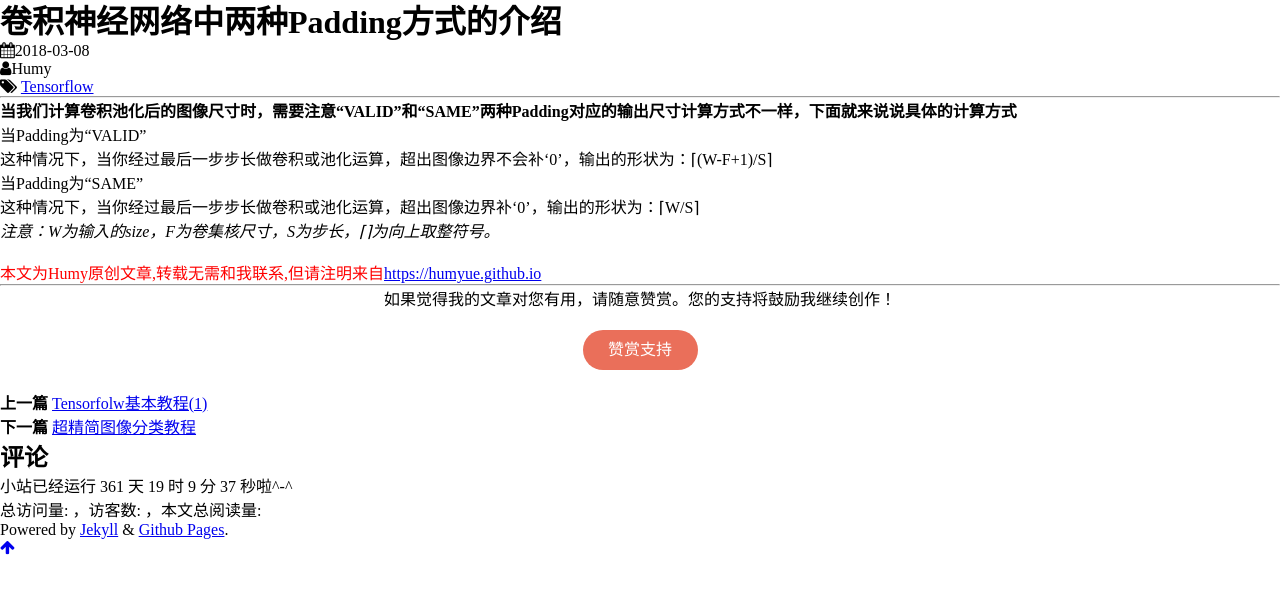
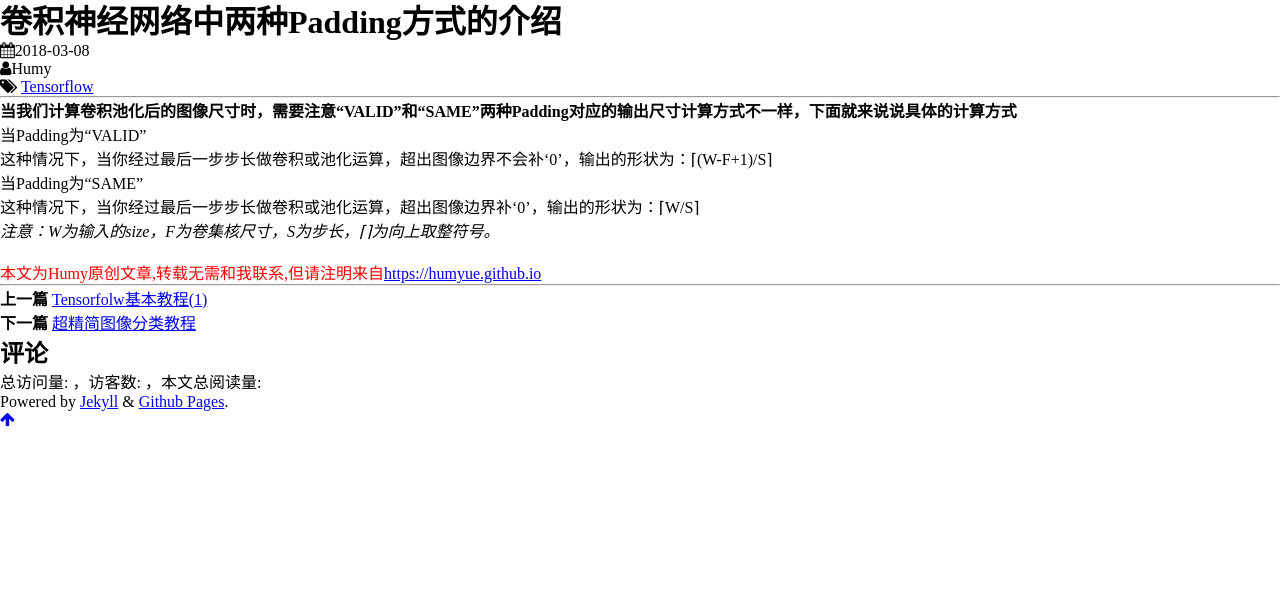
Before and after one commit to humyue/humyue.github.io, a Jekyll site: the page built from _posts/2018-03-08-Two-Padding.md, in a window 1280 px wide, cut to the strip 104-698 px from the top of the page. Built offline with Jekyll 4.4.1, drawn with Linux system fonts in a browser that asks for light colours; comment, search, counter and statistics services are not loaded; a style sheet for code colours, icons or effects is not loaded.

Commit message:
delete reword and time

```diff
--- a/_includes/footer.html
+++ b/_includes/footer.html
@@ -1,34 +1,34 @@
 <script type = "text/javascript">
-    window.onload=function(){
-        function shunjishi(){
-            var now_time = new Date();//生成当前时间的时间对象
-            var start_time = new Date(2017,6,24,21,00,00);//生成开始时间的时间对象
-            var diff_time = now_time.getTime()-start_time.getTime();
-            var day = Math.floor(diff_time/(24*60*60*1000));//获得天
-            diff_time = diff_time%(24*60*60*1000);
-            var hour = Math.floor(diff_time/(60*60*1000));//获得小时
-            diff_time = diff_time%(60*60*1000);
-            var min = Math.floor(diff_time/(60*1000));//获得分钟
-            diff_time = diff_time%(60*1000);
-            var sec = Math.floor(diff_time/1000);//获得秒
-            var tian = document.getElementById('tian');
-            var xiaoshi = document.getElementById('xiaoshi');
-            var fen = document.getElementById('fen');
-            var miao = document.getElementById('miao');
-            tian.innerHTML=day;
-            xiaoshi.innerHTML=hour;
-            fen.innerHTML=min;
-            miao.innerHTML=sec;
-        }
-        shunjishi()
-        setInterval(shunjishi,1000)
-    }
+    // window.onload=function(){
+    //     function shunjishi(){
+    //         var now_time = new Date();//生成当前时间的时间对象
+    //         var start_time = new Date(2017,6,24,21,00,00);//生成开始时间的时间对象
+    //         var diff_time = now_time.getTime()-start_time.getTime();
+    //         var day = Math.floor(diff_time/(24*60*60*1000));//获得天
+    //         diff_time = diff_time%(24*60*60*1000);
+    //         var hour = Math.floor(diff_time/(60*60*1000));//获得小时
+    //         diff_time = diff_time%(60*60*1000);
+    //         var min = Math.floor(diff_time/(60*1000));//获得分钟
+    //         diff_time = diff_time%(60*1000);
+    //         var sec = Math.floor(diff_time/1000);//获得秒
+    //         var tian = document.getElementById('tian');
+    //         var xiaoshi = document.getElementById('xiaoshi');
+    //         var fen = document.getElementById('fen');
+    //         var miao = document.getElementById('miao');
+    //         tian.innerHTML=day;
+    //         xiaoshi.innerHTML=hour;
+    //         fen.innerHTML=min;
+    //         miao.innerHTML=sec;
+    //     }
+    //     shunjishi()
+    //     setInterval(shunjishi,1000)
+    // }
 </script>
 <footer class="site-footer">
     <div class="wrapper">
-        <p>
+       <!--  <p>
             小站已经运行 <span id="tian">0 </span> 天 <span id="xiaoshi">0 </span> 时 <span id="fen">0 </span> 分 <span id="miao">0 </span> 秒</h1>啦^-^
-        </p>
+        </p> -->
         <p>
             总访问量: <span id="busuanzi_value_site_pv"></span>，访客数: <span id="busuanzi_value_site_uv"></span>，本文总阅读量:<span id="busuanzi_value_page_pv"></span>
         </p>
--- a/_layouts/post.html
+++ b/_layouts/post.html
@@ -32,15 +32,14 @@ layout: default
 
         <hr>
 
-        <div id="zanshang">
+       <!--  <div id="zanshang">
             <span>如果觉得我的文章对您有用，请随意赞赏。您的支持将鼓励我继续创作！</span>
             <div id="btn">
                 赞赏支持
             </div>
-            <!-- <em>赞赏者请留言你的大名</em> -->
-        </div>
+        </div> -->
 
-        <div id="pay" class="none">
+      <!--   <div id="pay" class="none">
             <div class="qs">
                 <img src="{{ "/asserts/img/wchat.jpg " | prepend: site.baseurl }}" alt="微信">
                 <span>微信支付</span>
@@ -49,21 +48,21 @@ layout: default
                  <img src="{{ "/asserts/img/alipay.jpg " | prepend: site.baseurl }}" alt="支付宝">
                  <span>支付宝支付</span>
             </div>
-        </div>
+        </div> -->
 
         <script src="{{ "/asserts/js/jquery-1.7.2.min.js" | prepend: site.baseurl }}" charset="utf-8"></script>
 
         <script>
-            $(function(){
-                $("#btn").toggle(
-                    function(){
-                        $("#pay").fadeIn("slow")
-                    },
-                    function(){
-                         $("#pay").fadeOut("slow")
-                    }
-                );
-            })
+            // $(function(){
+            //     $("#btn").toggle(
+            //         function(){
+            //             $("#pay").fadeIn("slow")
+            //         },
+            //         function(){
+            //              $("#pay").fadeOut("slow")
+            //         }
+            //     );
+            // })
         </script>
 
         {% include previousAndNext.html %}
```
